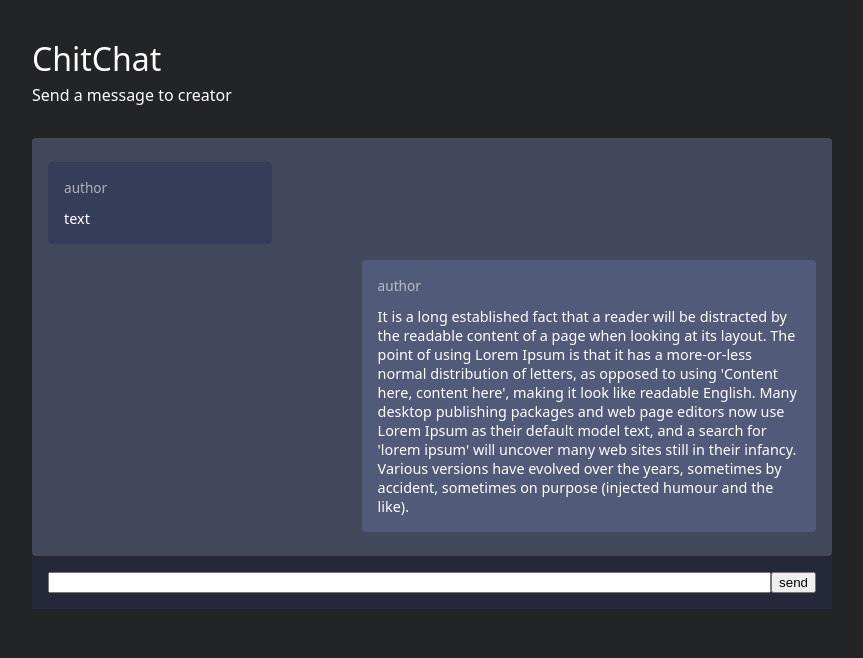
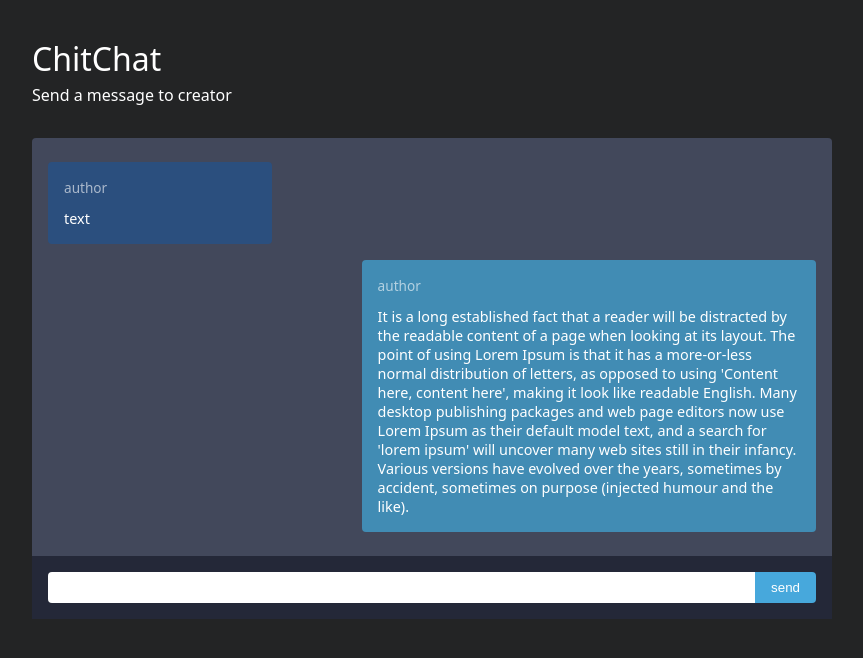
Before and after one commit to An1mus/chitchat, a React (Create React App) app in the folder client/: page / in a window 1280 px wide. Shown: the top 658 px of the page, without its empty margins (0-863 px from the left). Built offline with nearby package versions, Linux system fonts and the light colour scheme.

Commit message:
Ui for chat

```diff
--- a/client/src/Chat/Chat.module.scss
+++ b/client/src/Chat/Chat.module.scss
@@ -12,11 +12,12 @@
 	align-items: flex-start;
 	padding: 1rem;
 	background: $background;
-	@include radius;
+	border-top-left-radius: $border-radius;
+	border-top-right-radius: $border-radius;
 }
 
 .message {
-	background: $background-light;
+	background: $dark-blue;
 	padding: 1rem;
 	margin: 0.5rem 0;
 	min-width: 25%;
@@ -24,7 +25,7 @@
 	@include radius;
 
 	&.byAuthor {
-		background: $background-lighter;
+		background: $blue;
 		align-self: flex-end;
 	}
 
--- a/client/src/Chat/Inputs.module.scss
+++ b/client/src/Chat/Inputs.module.scss
@@ -6,7 +6,19 @@
 	display: flex;
 
 	input {
+		border: none;
+		border-top-left-radius: $border-radius;
+		border-bottom-left-radius: $border-radius;
 		outline: none;
 		width: 100%;
 	}
+
+	button {
+		border: none;
+		background: $active;
+		border-top-right-radius: $border-radius;
+		border-bottom-right-radius: $border-radius;
+		color: white;
+		padding: 0.5rem 1rem;
+	}
 }
--- a/client/src/styles/vars.scss
+++ b/client/src/styles/vars.scss
@@ -1,12 +1,15 @@
 $grey: #232425;
 $background-dark: #242838;
 $background: #42485b;
-$background-light: #363d59;
-$background-lighter: #525a79;
+$dark-blue: #2b4f7e;
+$blue: #418cb4;
+$active: #47a8dc;
 $white: white;
 $font-family: system-ui, -apple-system, sans-serif;
 $message: rgb(191, 192, 193);
 
+$border-radius: 0.25rem;
+
 @mixin radius {
-	border-radius: 0.25rem;
+	border-radius: $border-radius;
 }
```
